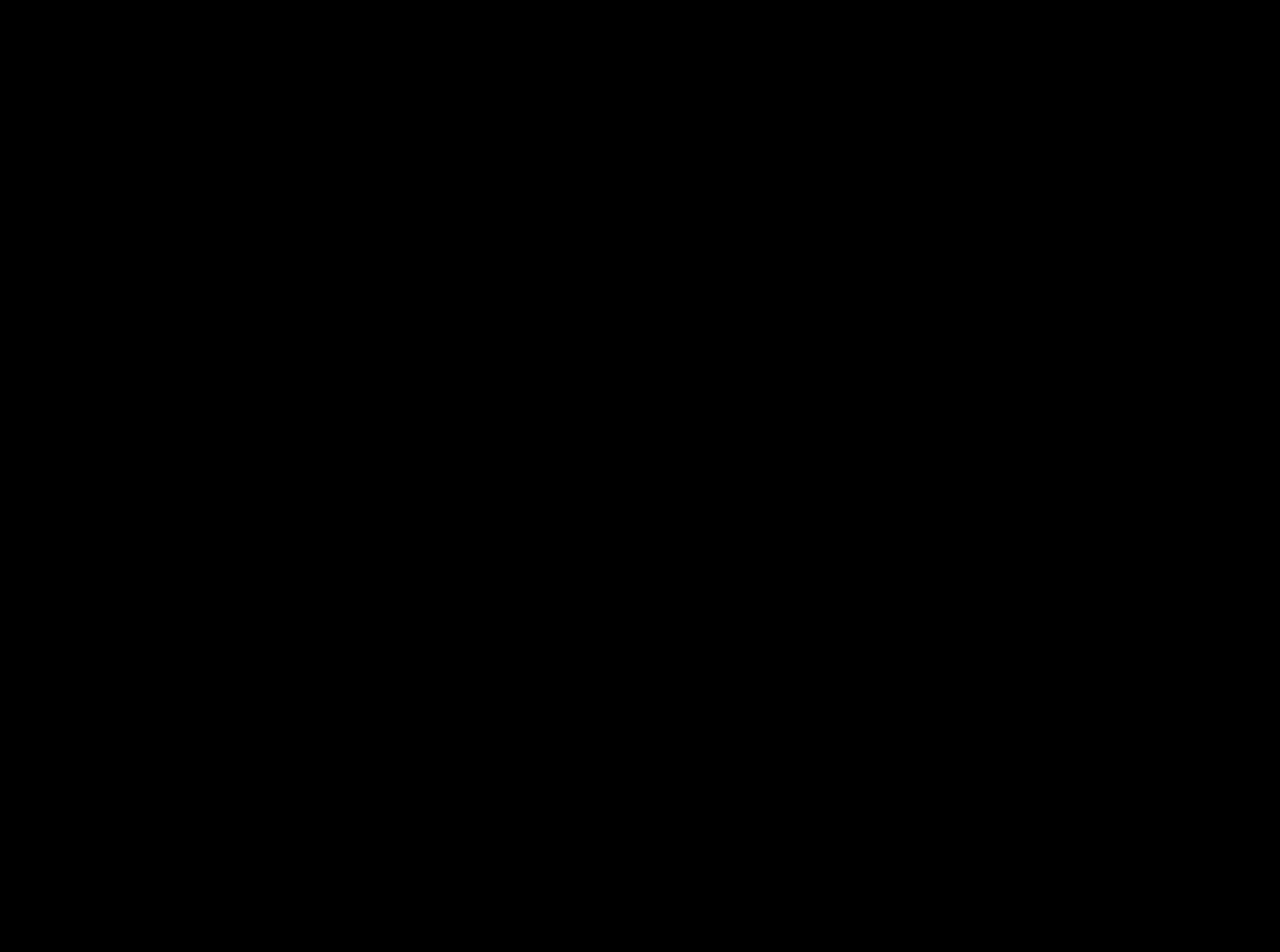
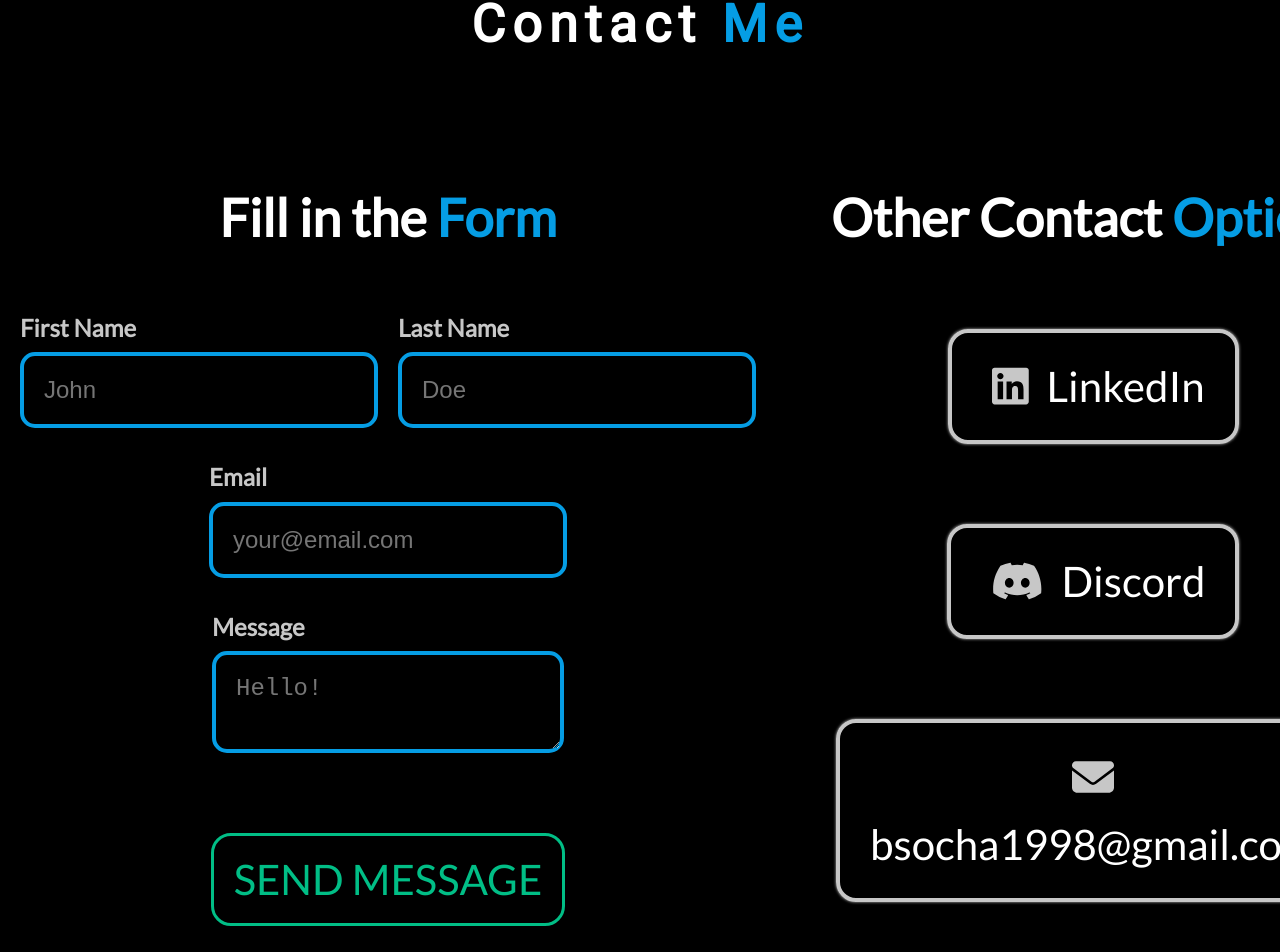
Before and after one commit to Soszka/portfolio, a React (Create React App) app: page / in a window 1280 px wide. Shown: the part 2782-3734 px from the top of the page. Before the commit the page ends 2715 px from the top, so only its background shows below. Built offline with nearby package versions, Linux system fonts and the light colour scheme.

Commit message:
contact section created

```diff
--- a/package.json
+++ b/package.json
@@ -3,6 +3,10 @@
   "version": "0.1.0",
   "private": true,
   "dependencies": {
+    "@fortawesome/fontawesome-svg-core": "^6.4.2",
+    "@fortawesome/free-brands-svg-icons": "^6.4.2",
+    "@fortawesome/free-solid-svg-icons": "^6.4.2",
+    "@fortawesome/react-fontawesome": "^0.2.0",
     "@testing-library/jest-dom": "^5.17.0",
     "@testing-library/react": "^13.4.0",
     "@testing-library/user-event": "^13.5.0",
--- a/src/App.js
+++ b/src/App.js
@@ -3,6 +3,7 @@
 import Container from './components/Container/Container'
 import About from './components/About/About';
 import Journey from './components/Journey/Journey';
+import Contact from './components/Contact/Contact';
 
 const App = () => {
   return (
@@ -11,6 +12,7 @@
       <Container>
         <About />
         <Journey />
+        <Contact />
       </Container>
     </main>
   );
--- a/src/components/Contact/Contact.js
+++ b/src/components/Contact/Contact.js
@@ -0,0 +1,53 @@
+import styles from './Contact.module.scss';
+import Title from '../Title/Title';
+import { FontAwesomeIcon } from '@fortawesome/react-fontawesome';
+import { faEnvelope } from '@fortawesome/free-solid-svg-icons';
+import { faLinkedin } from '@fortawesome/free-brands-svg-icons'; // Poprawna ścieżka
+import { faDiscord} from '@fortawesome/free-brands-svg-icons'; // Poprawna ścieżka
+
+
+const Contact = () => {
+  return (
+    <div>
+      <Title>Contact Me</Title>
+      <div className={styles.contact}>
+        <div className={styles.contactForm}>
+          <h4>Fill in the<span> Form</span></h4>
+          <div className={styles.row}>
+            <div className={styles.formGroup}>
+              <label htmlFor="first-name">First Name</label>
+              <input type="text" id="first-name" autoComplete="off" name="first-name" placeholder="John" className={styles.input} />
+            </div>
+            <div className={styles.formGroup}>
+              <label htmlFor="last-name">Last Name</label>
+              <input type="text" id="last-name" autoComplete="off" name="last-name" placeholder="Doe" className={styles.input} />
+            </div>
+          </div>
+          <div className={styles.formGroup}>
+            <label htmlFor="email">Email</label>
+            <input type="email" id="email" autoComplete="off" name="email" placeholder="your@email.com" className={styles.input} />
+          </div>
+          <div className={styles.formGroup}>
+            <label htmlFor="message">Message</label>
+            <textarea id="message" name="message" placeholder="Hello!" className={styles.textarea} />
+          </div>
+          <a href="#linkedin.com" className={`${styles.button} ${styles.sendButton}`}>SEND MESSAGE</a>
+        </div>
+        <div className={styles.contactOptions}>
+          <h4>Other Contact<span> Options</span></h4>
+          <a href="#linkedin.com" className={`${styles.button} ${styles.contactButton}`}>
+            <FontAwesomeIcon icon={faLinkedin} className={styles.icon} /> LinkedIn
+          </a>
+          <a href="#discord.com" className={`${styles.button} ${styles.contactButton}`}>
+            <FontAwesomeIcon icon={faDiscord} className={styles.icon} /> Discord
+          </a>
+          <a href="mailto:bsocha1998@gmail.com" className={`${styles.button} ${styles.contactButton}`}>
+            <FontAwesomeIcon icon={faEnvelope} className={styles.icon} /> bsocha1998@gmail.com
+          </a>
+        </div>
+      </div>
+    </div>
+  );
+}
+
+export default Contact;
--- a/src/components/Contact/Contact.module.scss
+++ b/src/components/Contact/Contact.module.scss
@@ -0,0 +1,99 @@
+@import '../../styles/settings.scss';
+
+.button {
+  color: $buttons-color;
+  text-decoration: none;
+  border: 3px solid $buttons-color;
+  padding: 10px 20px;
+  border-radius: $radious;
+  font-size: $content-font-size * 1.75;
+  margin: 50px 40px 30px;
+  display: inline-block;
+  &:hover {
+    color: $text-color;
+    background-color: $text-secondary-color;
+    border: none;
+  }
+}
+
+.contact {
+  display: flex;
+  justify-content: space-between;
+}
+
+.contactForm {
+  flex: 1;
+  display: flex;
+  flex-direction: column;
+  gap: 30px;
+  border-radius: 10%;
+  margin: 20px;
+  align-items: center;
+
+  h4 {
+    font-size: $header-font-size;
+    margin: 20px;
+    text-align: center;
+
+    span {
+      color:  $text-secondary-color;
+    }
+  }
+
+  .row {
+    display: flex;
+    gap: 20px;
+    justify-content: space-between;
+  }
+
+  .formGroup {
+    display: flex;
+    flex-direction: column;
+
+    label {
+      font-weight: bold;
+      margin-bottom: 5px;
+      color: $third-color;
+    }
+
+    .input, .textarea {
+      padding: 20px;
+      border: 4px solid $text-secondary-color;
+      border-radius: 15px;
+      font-size: $content-font-size;
+      background: inherit;
+    }
+  }
+
+  .sendButton {
+    text-align: center;
+  }
+}
+
+.contactOptions {
+  flex: 1;
+  text-align: center;
+  margin: 20px 20px;
+
+  h4 {
+    font-size: $header-font-size;
+    margin: 20px;
+    text-align: center;
+
+    span {
+      color:  $text-secondary-color;
+    }
+  }
+
+  .contactButton {
+    color: $text-color;
+    border: 4px solid $third-color;
+    box-shadow:  0px 0px 3px $third-color;
+    padding: 20px 30px;
+  }
+
+  .icon {
+    margin: 0 10px;
+    color: $third-color;
+  }
+}
--- a/src/components/Journey/Journey.module.scss
+++ b/src/components/Journey/Journey.module.scss
@@ -9,7 +9,7 @@
   text-align: center;
   margin: 20px 20px;
   padding: 20px;
-  background: rgb(0, 0, 20);
+  background: rgb(0, 0, 22);
   border-radius: 5%;
 
   h2 {
--- a/src/styles/settings.scss
+++ b/src/styles/settings.scss
@@ -5,7 +5,7 @@
 $dark-color: rgb(0, 0, 0);
 $text-color: rgb(255, 255, 255);
 $text-secondary-color: rgb(5, 157, 228);
-$third-color: rgb(207, 4, 4);
+$third-color: #c7c7c7;
 $buttons-color: rgb(1, 190, 134);
 
 
```
Also changed, not shown: 1 other file (tests, documents, lock files or other folders).
